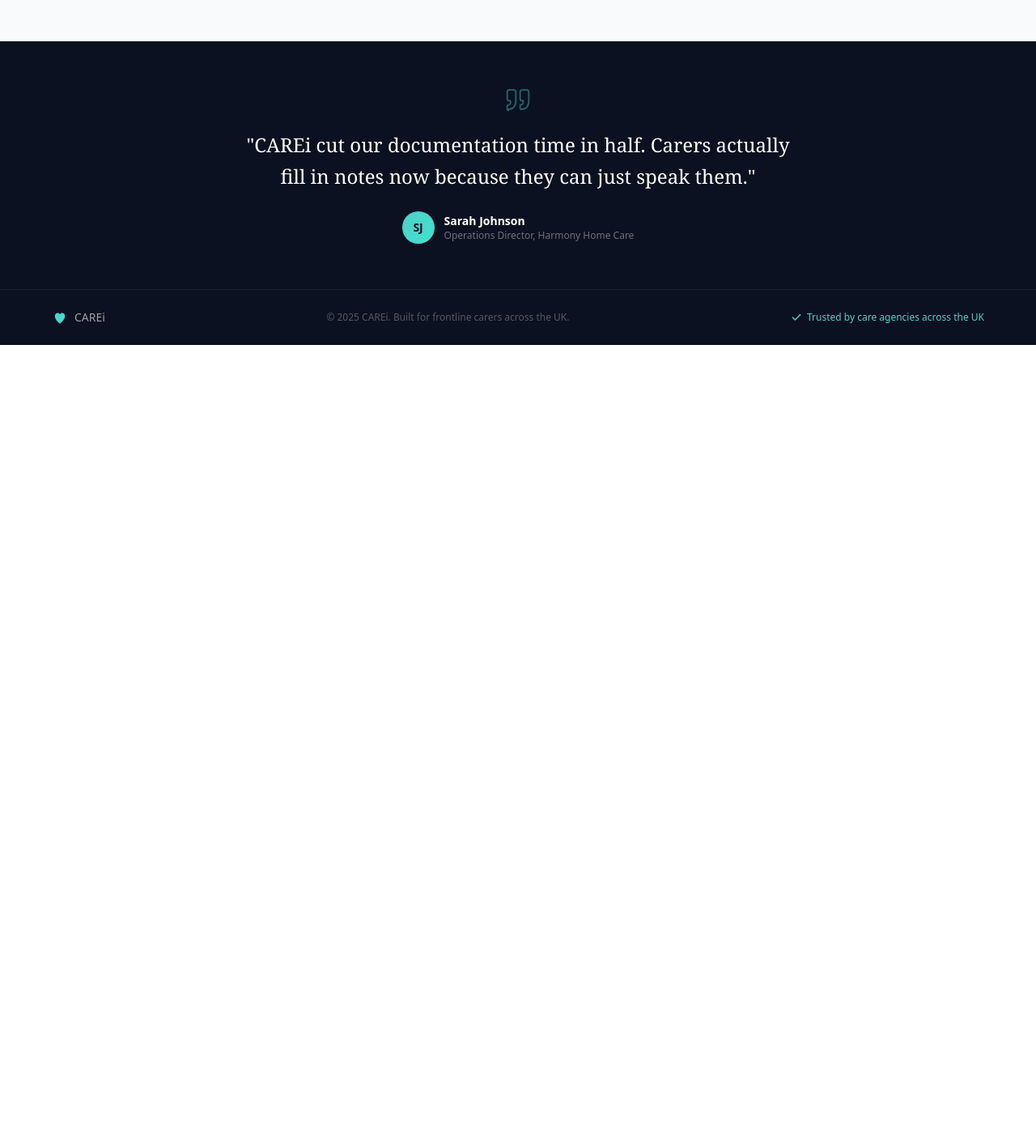
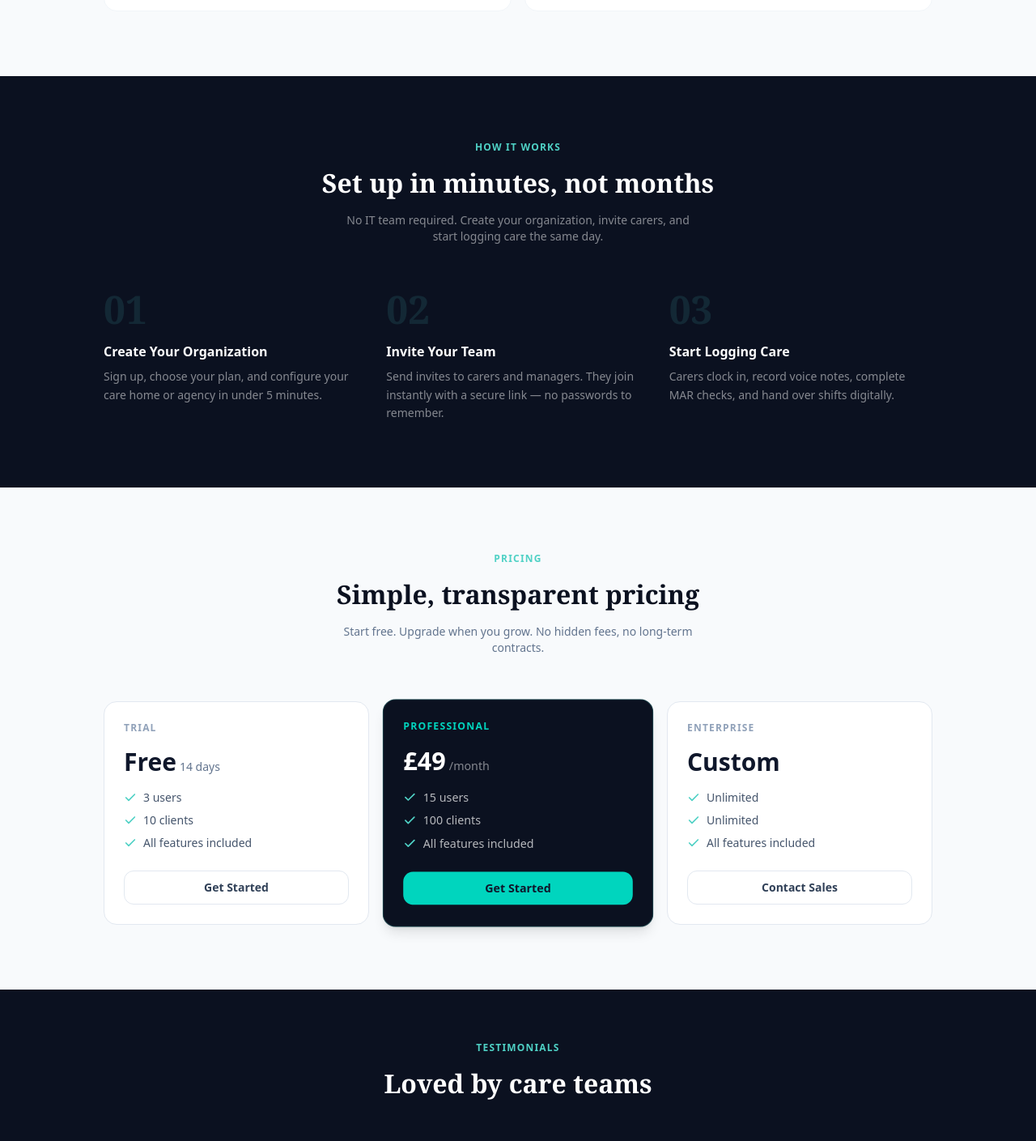
Before and after one commit to KachiAlex/carei, a React (Vite) app: page / in a window 1280 px wide. Shown: the part 1342-2751 px from the top of the page at 81% size. Before the commit the page ends 1768 px from the top, so only its background shows below. Built offline with nearby package versions, Linux system fonts and the light colour scheme; no server answers.

Commit message:
feat: improve homepage UI with How It Works, Pricing, Testimonials, and final CTA sections

```diff
--- a/src/pages/SplashScreen.tsx
+++ b/src/pages/SplashScreen.tsx
@@ -129,7 +129,12 @@
     },
   ]
 
-  const stats: { value: string; label: string }[] = []
+  const stats = [
+    { value: '200+', label: 'Care Homes' },
+    { value: '15K+', label: 'Shifts Logged' },
+    { value: '99.9%', label: 'Uptime' },
+    { value: '4.9', label: 'App Store' },
+  ]
 
   if (loading) {
     return <LoadingOverlay onDone={() => setLoading(false)} />
@@ -253,7 +258,7 @@
                   boxShadow: `0 8px 32px ${COLORS.teal}40, inset 0 1px 0 rgba(255,255,255,0.3)`,
                 }}
               >
-                Start Your Shift
+                Get Started Free
                 <svg width="18" height="18" viewBox="0 0 24 24" fill="none" stroke="currentColor" strokeWidth="2.5" strokeLinecap="round" strokeLinejoin="round">
                   <path d="M5 12h14" /><path d="m12 5 7 7-7 7" />
                 </svg>
@@ -266,7 +271,7 @@
                 <svg width="16" height="16" viewBox="0 0 24 24" fill="none" stroke="currentColor" strokeWidth="2" strokeLinecap="round" strokeLinejoin="round">
                   <path d="M15 3h4a2 2 0 0 1 2 2v14a2 2 0 0 1-2 2h-4" /><polyline points="10 17 15 12 10 7" /><line x1="15" x2="3" y1="12" y2="12" />
                 </svg>
-                Log In
+                Staff Login
               </button>
             </div>
 
@@ -362,23 +367,149 @@
         </div>
       </div>
 
-      {/* Testimonial strip */}
-      <div className="relative z-10 px-6 py-14" style={{ background: COLORS.darkNavy }}>
-        <div className="max-w-4xl mx-auto text-center" data-animate>
-          <svg width="32" height="32" viewBox="0 0 24 24" fill="none" stroke={COLORS.teal} strokeWidth="1.5" className="mx-auto mb-5 opacity-40">
-            <path d="M3 21c3 0 7-1 7-8V5c0-1.25-.756-2.017-2-2H4c-1.25 0-2 .75-2 1.972V11c0 1.25.75 2 2 2 1 0 1 0 1 1v1c0 1-1 2-2 2s-1 .008-1 1.031V21c0 1 0 1 1 1z" />
-            <path d="M15 21c3 0 7-1 7-8V5c0-1.25-.757-2.017-2-2h-4c-1.25 0-2 .75-2 1.972V11c0 1.25.75 2 2 2h.75c0 2.25.25 4-2.75 4v3c0 1 0 1 1 1z" />
-          </svg>
-          <blockquote className="font-serif text-white text-xl sm:text-2xl leading-relaxed mb-6 max-w-2xl mx-auto">
-            "CAREi cut our documentation time in half. Carers actually fill in notes now because they can just speak them."
-          </blockquote>
-          <div className="flex items-center justify-center gap-3">
-            <div className="w-10 h-10 rounded-full flex items-center justify-center text-sm font-bold" style={{ background: `linear-gradient(135deg, ${COLORS.teal}, ${COLORS.teal2})`, color: COLORS.darkNavy }}>SJ</div>
-            <div className="text-left">
-              <div className="text-white text-sm font-semibold">Sarah Johnson</div>
-              <div className="text-white/40 text-xs">Operations Director, Harmony Home Care</div>
-            </div>
+      {/* How It Works */}
+      <div className="relative z-10 px-6 py-20" style={{ background: COLORS.darkNavy }}>
+        <div className="max-w-5xl mx-auto">
+          <div className="text-center mb-14" data-animate>
+            <div className="text-xs font-bold uppercase tracking-widest mb-3" style={{ color: COLORS.teal }}>How It Works</div>
+            <h2 className="font-serif font-bold mb-3 text-white" style={{ fontSize: 'clamp(22px, 4vw, 32px)' }}>
+              Set up in minutes, not months
+            </h2>
+            <p className="text-white/50 max-w-md mx-auto text-sm">
+              No IT team required. Create your organization, invite carers, and start logging care the same day.
+            </p>
           </div>
+
+          <div className="grid grid-cols-1 md:grid-cols-3 gap-6">
+            {[
+              { step: '01', title: 'Create Your Organization', desc: 'Sign up, choose your plan, and configure your care home or agency in under 5 minutes.' },
+              { step: '02', title: 'Invite Your Team', desc: 'Send invites to carers and managers. They join instantly with a secure link — no passwords to remember.' },
+              { step: '03', title: 'Start Logging Care', desc: 'Carers clock in, record voice notes, complete MAR checks, and hand over shifts digitally.' },
+            ].map((item) => (
+              <div key={item.step} className="relative" data-animate>
+                <div className="text-5xl font-bold font-serif mb-4" style={{ color: `${COLORS.teal}20` }}>{item.step}</div>
+                <h3 className="text-white font-semibold text-base mb-2">{item.title}</h3>
+                <p className="text-white/50 text-sm leading-relaxed">{item.desc}</p>
+              </div>
+            ))}
+          </div>
+        </div>
+      </div>
+
+      {/* Pricing Preview */}
+      <div className="relative z-10 px-6 py-20" style={{ background: '#f8fafc' }}>
+        <div className="max-w-5xl mx-auto">
+          <div className="text-center mb-14" data-animate>
+            <div className="text-xs font-bold uppercase tracking-widest mb-3" style={{ color: COLORS.teal }}>Pricing</div>
+            <h2 className="font-serif font-bold mb-3" style={{ color: COLORS.darkNavy, fontSize: 'clamp(22px, 4vw, 32px)' }}>
+              Simple, transparent pricing
+            </h2>
+            <p className="text-slate-500 max-w-md mx-auto text-sm">
+              Start free. Upgrade when you grow. No hidden fees, no long-term contracts.
+            </p>
+          </div>
+
+          <div className="grid grid-cols-1 md:grid-cols-3 gap-5">
+            {[
+              { name: 'Trial', price: 'Free', period: '14 days', users: '3 users', clients: '10 clients', highlight: false },
+              { name: 'Professional', price: '£49', period: '/month', users: '15 users', clients: '100 clients', highlight: true },
+              { name: 'Enterprise', price: 'Custom', period: '', users: 'Unlimited', clients: 'Unlimited', highlight: false },
+            ].map((plan) => (
+              <div
+                key={plan.name}
+                className={`rounded-2xl p-6 border transition-all duration-300 hover:shadow-xl ${plan.highlight ? 'border-teal-400/40 shadow-lg scale-[1.02]' : 'border-slate-200 bg-white'}`}
+                style={plan.highlight ? { background: COLORS.darkNavy, borderColor: `${COLORS.teal}40` } : {}}
+                data-animate
+              >
+                <div className={`text-xs font-bold uppercase tracking-widest mb-4 ${plan.highlight ? 'text-teal-400' : 'text-slate-400'}`}>{plan.name}</div>
+                <div className="flex items-baseline gap-1 mb-4">
+                  <span className={`text-3xl font-bold ${plan.highlight ? 'text-white' : 'text-slate-900'}`}>{plan.price}</span>
+                  <span className={`text-sm ${plan.highlight ? 'text-white/50' : 'text-slate-500'}`}>{plan.period}</span>
+                </div>
+                <div className="space-y-2 mb-6">
+                  <div className={`flex items-center gap-2 text-sm ${plan.highlight ? 'text-white/70' : 'text-slate-600'}`}>
+                    <svg width="16" height="16" viewBox="0 0 24 24" fill="none" stroke={plan.highlight ? COLORS.teal : COLORS.teal} strokeWidth="2.5" strokeLinecap="round" strokeLinejoin="round"><polyline points="20 6 9 17 4 12" /></svg>
+                    {plan.users}
+                  </div>
+                  <div className={`flex items-center gap-2 text-sm ${plan.highlight ? 'text-white/70' : 'text-slate-600'}`}>
+                    <svg width="16" height="16" viewBox="0 0 24 24" fill="none" stroke={plan.highlight ? COLORS.teal : COLORS.teal} strokeWidth="2.5" strokeLinecap="round" strokeLinejoin="round"><polyline points="20 6 9 17 4 12" /></svg>
+                    {plan.clients}
+                  </div>
+                  <div className={`flex items-center gap-2 text-sm ${plan.highlight ? 'text-white/70' : 'text-slate-600'}`}>
+                    <svg width="16" height="16" viewBox="0 0 24 24" fill="none" stroke={plan.highlight ? COLORS.teal : COLORS.teal} strokeWidth="2.5" strokeLinecap="round" strokeLinejoin="round"><polyline points="20 6 9 17 4 12" /></svg>
+                    All features included
+                  </div>
+                </div>
+                <button
+                  onClick={() => setLocation('/login')}
+                  className={`w-full py-2.5 rounded-xl font-semibold text-sm transition-all duration-200 ${plan.highlight ? 'bg-teal-400 text-slate-900 hover:bg-teal-300' : 'border border-slate-200 text-slate-700 hover:bg-slate-50'}`}
+                >
+                  {plan.name === 'Enterprise' ? 'Contact Sales' : 'Get Started'}
+                </button>
+              </div>
+            ))}
+          </div>
+        </div>
+      </div>
+
+      {/* Testimonials */}
+      <div className="relative z-10 px-6 py-16" style={{ background: COLORS.darkNavy }}>
+        <div className="max-w-5xl mx-auto">
+          <div className="text-center mb-12" data-animate>
+            <div className="text-xs font-bold uppercase tracking-widest mb-3" style={{ color: COLORS.teal }}>Testimonials</div>
+            <h2 className="font-serif font-bold text-white" style={{ fontSize: 'clamp(22px, 4vw, 32px)' }}>
+              Loved by care teams
+            </h2>
+          </div>
+
+          <div className="grid grid-cols-1 md:grid-cols-2 gap-5">
+            {[
+              { quote: 'CAREi cut our documentation time in half. Carers actually fill in notes now because they can just speak them.', author: 'Sarah Johnson', role: 'Operations Director, Harmony Home Care', initials: 'SJ' },
+              { quote: 'The SOS alert feature alone is worth it. Our lone workers feel safer, and managers get instant visibility.', author: 'David Chen', role: 'Registered Manager, SafeHands Care', initials: 'DC' },
+            ].map((t) => (
+              <div key={t.author} className="rounded-2xl p-6 border border-white/10" style={{ background: 'rgba(255,255,255,0.03)' }} data-animate>
+                <svg width="24" height="24" viewBox="0 0 24 24" fill="none" stroke={`${COLORS.teal}60`} strokeWidth="1.5" className="mb-4">
+                  <path d="M3 21c3 0 7-1 7-8V5c0-1.25-.756-2.017-2-2H4c-1.25 0-2 .75-2 1.972V11c0 1.25.75 2 2 2 1 0 1 0 1 1v1c0 1-1 2-2 2s-1 .008-1 1.031V21c0 1 0 1 1 1z" />
+                  <path d="M15 21c3 0 7-1 7-8V5c0-1.25-.757-2.017-2-2h-4c-1.25 0-2 .75-2 1.972V11c0 1.25.75 2 2 2h.75c0 2.25.25 4-2.75 4v3c0 1 0 1 1 1z" />
+                </svg>
+                <blockquote className="text-white/80 text-sm leading-relaxed mb-5">"{t.quote}"</blockquote>
+                <div className="flex items-center gap-3">
+                  <div className="w-9 h-9 rounded-full flex items-center justify-center text-xs font-bold" style={{ background: `linear-gradient(135deg, ${COLORS.teal}, ${COLORS.teal2})`, color: COLORS.darkNavy }}>{t.initials}</div>
+                  <div>
+                    <div className="text-white text-sm font-semibold">{t.author}</div>
+                    <div className="text-white/40 text-xs">{t.role}</div>
+                  </div>
+                </div>
+              </div>
+            ))}
+          </div>
+        </div>
+      </div>
+
+      {/* Final CTA */}
+      <div className="relative z-10 px-6 py-16" style={{ background: `linear-gradient(180deg, ${COLORS.darkNavy}, #0f1a30)` }}>
+        <div className="max-w-2xl mx-auto text-center" data-animate>
+          <h2 className="font-serif font-bold text-white text-2xl sm:text-3xl mb-4">
+            Ready to modernise your care operation?
+          </h2>
+          <p className="text-white/50 text-sm mb-8 max-w-md mx-auto">
+            Join 200+ care homes already using CAREi to save time, improve compliance, and keep carers safe.
+          </p>
+          <button
+            onClick={() => setLocation('/login')}
+            className="px-8 py-4 rounded-2xl border-none font-bold text-base cursor-pointer inline-flex items-center gap-2 transition-all duration-200 hover:scale-[1.02] active:scale-[0.98]"
+            style={{
+              background: `linear-gradient(135deg, ${COLORS.teal}, ${COLORS.teal2})`,
+              color: COLORS.darkNavy,
+              boxShadow: `0 8px 32px ${COLORS.teal}40`,
+            }}
+          >
+            Start Your Free Trial
+            <svg width="18" height="18" viewBox="0 0 24 24" fill="none" stroke="currentColor" strokeWidth="2.5" strokeLinecap="round" strokeLinejoin="round">
+              <path d="M5 12h14" /><path d="m12 5 7 7-7 7" />
+            </svg>
+          </button>
+          <p className="text-white/30 text-xs mt-4">No credit card required. 14-day free trial.</p>
         </div>
       </div>
 
```
